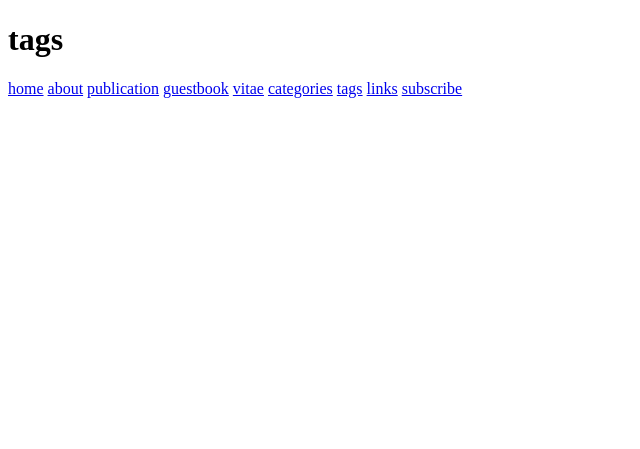
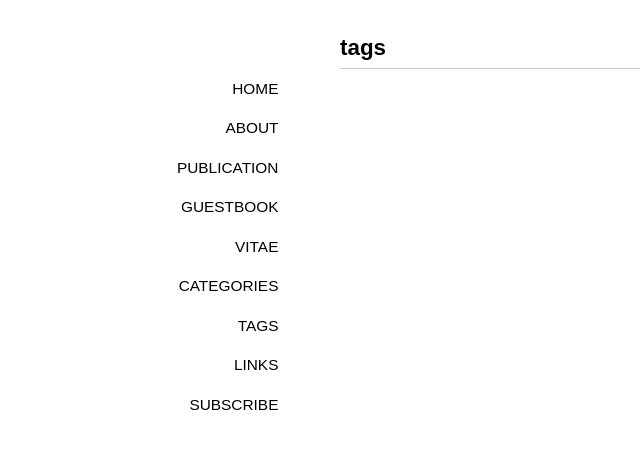
Before and after one commit to finleyChen/blog, a Jekyll site: the page built from tags/index.md, in a window 1280 px wide. Shown: the top 449 px of the page, without its empty margins (0-640 px from the left). Built offline with Jekyll 4.4.1, drawn with Linux system fonts in a browser that asks for light colours; nearby versions of some CDN libraries; some web fonts are replaced; library files that are not in the unit come from our copies; Markdown is read by kramdown in place of the engine named in the settings.

Commit message:
enable css to work 2rd time.

```diff
--- a/_layouts/default.html
+++ b/_layouts/default.html
@@ -6,9 +6,9 @@
     <title>{{ page.title }} | {{ site.author }}</title>
     <link rel="shortcut icon" href="/favicon.ico">
     <link href="{{ site.url }}/feed/" rel="alternate" title="{{ site.author }}" type="application/atom+xml" />
-    <link rel="stylesheet" href="media/css/style.css">
-    <link rel="stylesheet" href="/media/css/highlight.css">
-    <script type="text/javascript" src="/media/js/jquery-1.7.1.min.js"></script>
+    <link rel="stylesheet" href="http://chentc.info/blog/media/css/style.css">
+    <link rel="stylesheet" href="http://chentc.info/blog/media/css/highlight.css">
+    <script type="text/javascript" src="http://chentc.info/blog/media/js/jquery-1.7.1.min.js"></script>
   </head>
   <body>
     <div id="container">
--- a/tags/index.md
+++ b/tags/index.md
@@ -21,7 +21,7 @@ layout: page
 {% endfor %}
 </ul>
 
-<script src="media/js/jquery.tagcloud.js" type="text/javascript" charset="utf-8"></script>
+<script src="http://chentc.info/blog/media/js/jquery.tagcloud.js" type="text/javascript" charset="utf-8"></script>
 <script language="javascript">
 $.fn.tagcloud.defaults = {
     size: {start: 1, end: 1, unit: 'em'},
```
Also changed, not shown: categories/index.md (+1 -1 lines).
